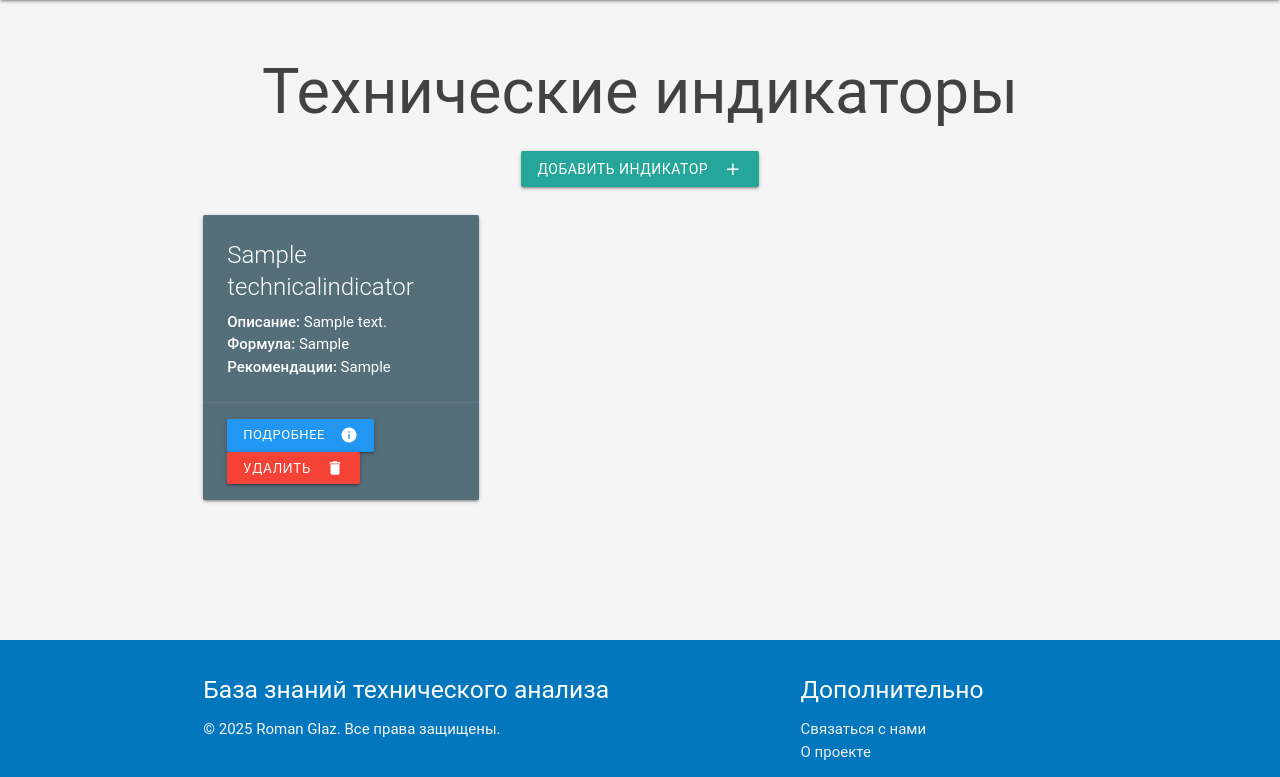
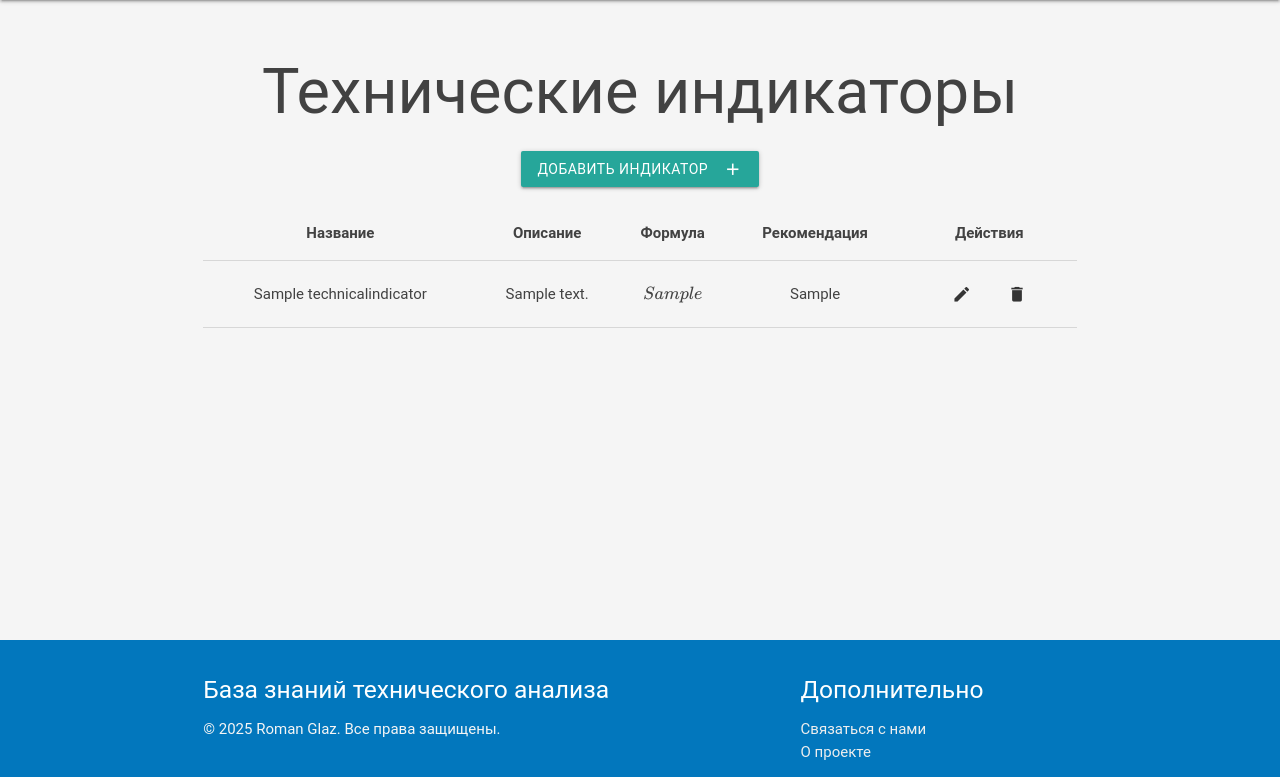
Before and after one commit to Vokerlee/django-practise, a Django app: page /tech-indicators in a window 1280 px wide. Shown: the part 64-841 px from the top of the page. Run offline with Django 4.2, Linux system fonts and the light colour scheme; tables that the repository leaves empty hold one stand-in row (Sample ...).

Commit message:
Apps: support LaTeX formulas & change display of technical indicators page

```diff
--- a/tech_analyses/urls.py
+++ b/tech_analyses/urls.py
@@ -19,7 +19,7 @@ from . import views
 
 urlpatterns = [
     path('', views.index),
-    path('tech-indicators', views.tech_indicators, name='indicators'),
+    path('tech-indicators', views.tech_indicators, name='tech_indicators'),
     path('tech-indicators/delete/<int:indicator_id>', views.delete_indicator, name='delete_indicator'),
     path('quiz', views.quiz, name="quiz"),
 ]
--- a/templates/tech_indicators.html
+++ b/templates/tech_indicators.html
@@ -28,54 +30,43 @@
         </div>
     </div>
 
-    <!-- List of Indicators -->
+    <!-- Indicators Table -->
     <div class="row">
-        {% for indicator in indicators %}
-            <div class="col s12 m6 l4">
-                <div class="card blue-grey darken-1">
-                    <div class="card-content white-text">
-                        <span class="card-title">{{ indicator.name }}</span>
-                        <p><strong>Описание:</strong> {{ indicator.description }}</p>
-                        <p><strong>Формула:</strong> {{ indicator.formula }}</p>
-                        <p><strong>Рекомендации:</strong> {{ indicator.recommendation }}</p>
-                    </div>
-                    <div class="card-action">
-                        <a href="#modal-{{ indicator.id }}" class="modal-trigger btn-small waves-effect waves-light blue">
-                            Подробнее
-                            <i class="material-icons right">info</i>
-                        </a>
-
-                        <!-- Delete Form -->
-                        <form method="POST" action="{% url 'delete_indicator' indicator.id %}" style="display:inline;">
-                            {% csrf_token %}
-                            <button type="submit" class="btn-small red waves-effect waves-light" onclick="return confirm('Вы уверены, что хотите удалить индикатор {{ indicator.name }}?');">
-                                Удалить
-                                <i class="material-icons right">delete</i>
-                            </button>
-                        </form>
-                    </div>
-                </div>
-            </div>
-
-            <!-- Modal for Indicator Details -->
-            <div id="modal-{{ indicator.id }}" class="modal">
-                <div class="modal-content">
-                    <h4>{{ indicator.name }}</h4>
-                    <p><strong>Описание:</strong> {{ indicator.description }}</p>
-                    <p><strong>Формула:</strong> {{ indicator.formula }}</p>
-                    <p><strong>Рекомендации по использованию:</strong> {{ indicator.recommendation }}</p>
-                </div>
-                <div class="modal-footer">
-                    <a href="#!" class="modal-close btn-flat">Закрыть</a>
-                </div>
-            </div>
-        {% endfor %}
-
-        {% if not indicators %}
-            <div class="col s12">
-                <p class="center-align">Пока нет индикаторов. Добавьте первый!</p>
-            </div>
-        {% endif %}
+        <div class="col s12">
+            <table class="highlight centered responsive-table">
+                <thead>
+                    <tr>
+                        <th>Название</th>
+                        <th>Описание</th>
+                        <th>Формула</th>
+                        <th>Рекомендация</th>
+                        <th>Действия</th>
+                    </tr>
+                </thead>
+                <tbody>
+                    {% for indicator in indicators %}
+                        <tr>
+                            <td>{{ indicator.name }}</td>
+                            <td>{{ indicator.description|truncatewords:30 }}</td>
+                            <td><span class="mathjax">\( {{ indicator.formula|default:"Нет формулы" }} \)</span></td>
+                            <td>{{ indicator.recommendation|truncatewords:30 }}</td>
+                            <td>
+                                <a href="#edit-indicator-modal-{{ indicator.id }}" class="modal-trigger btn-flat">
+                                    <i class="material-icons">edit</i>
+                                </a>
+                                <a href="{% url 'delete_indicator' indicator.id %}" class="btn-flat confirm-delete">
+                                    <i class="material-icons">delete</i>
+                                </a>
+                            </td>
+                        </tr>
+                    {% empty %}
+                        <tr>
+                            <td colspan="5">Нет индикаторов. Добавьте новый!</td>
+                        </tr>
+                    {% endfor %}
+                </tbody>
+            </table>
+        </div>
     </div>
 
     <!-- Modal for Adding New Indicator -->
@@ -118,6 +109,81 @@
             </form>
         </div>
     </div>
+
+    <!-- Edit Indicator Modals -->
+    {% for indicator in indicators %}
+        <div id="edit-indicator-modal-{{ indicator.id }}" class="modal">
+            <div class="modal-content">
+                <h4>Редактировать индикатор</h4>
+                <form method="POST" action="{% url 'tech_indicators' %}">
+                    {% csrf_token %}
+                    <input type="hidden" name="indicator_id" value="{{ indicator.id }}">
+                    <div class="input-field">
+                        <input id="edit_name_{{ indicator.id }}" name="name" type="text" value="{{ indicator.name }}" required>
+                        <label for="edit_name_{{ indicator.id }}" class="active">Название</label>
+                    </div>
+                    <div class="input-field">
+                        <textarea id="edit_description_{{ indicator.id }}" name="description" class="materialize-textarea" required>{{ indicator.description }}</textarea>
+                        <label for="edit_description_{{ indicator.id }}" class="active">Описание</label>
+                    </div>
+                    <div class="input-field">
+                        <textarea id="edit_formula_{{ indicator.id }}" name="formula" class="materialize-textarea" required>{{ indicator.formula }}</textarea>
+                        <label for="edit_formula_{{ indicator.id }}" class="active">Формула (LaTeX)</label>
+                    </div>
+                    <div id="edit_formula_preview_{{ indicator.id }}" class="mathjax" style="min-height: 50px; margin: 10px 0;">
+                        \( {{ indicator.formula|default:"" }} \)
+                    </div>
+                    <div class="input-field">
+                        <textarea id="edit_recommendation_{{ indicator.id }}" name="recommendation" class="materialize-textarea" required>{{ indicator.recommendation }}</textarea>
+                        <label for="edit_recommendation_{{ indicator.id }}" class="active">Рекомендация</label>
+                    </div>
+                    <div class="modal-footer">
+                        <a href="#!" class="modal-close btn-flat">Отмена</a>
+                        <button type="submit" name="edit_indicator" class="btn waves-effect waves-light">
+                            Сохранить
+                            <i class="material-icons right">save</i>
+                        </button>
+                    </div>
+                </form>
+            </div>
+        </div>
+    {% endfor %}
 </div>
 
+<script>
+    document.addEventListener('DOMContentLoaded', function() {
+        // Formula preview for add modal
+        var formulaInput = document.getElementById('formula');
+        var formulaPreview = document.getElementById('formula-preview');
+        if (formulaInput && formulaPreview) {
+            formulaInput.addEventListener('input', function() {
+                formulaPreview.innerHTML = this.value ? '\\(' + this.value + '\\)' : '';
+                MathJax.typeset();
+            });
+        }
+
+        // Formula preview for edit modals
+        {% for indicator in indicators %}
+            var editFormulaInput_{{ indicator.id }} = document.getElementById('edit_formula_{{ indicator.id }}');
+            var editFormulaPreview_{{ indicator.id }} = document.getElementById('edit_formula_preview_{{ indicator.id }}');
+            if (editFormulaInput_{{ indicator.id }} && editFormulaPreview_{{ indicator.id }}) {
+                editFormulaInput_{{ indicator.id }}.addEventListener('input', function() {
+                    editFormulaPreview_{{ indicator.id }}.innerHTML = this.value ? '\\(' + this.value + '\\)' : '';
+                    MathJax.typeset();
+                });
+            }
+        {% endfor %}
+
+        // Confirm delete
+        var deleteButtons = document.querySelectorAll('.confirm-delete');
+        deleteButtons.forEach(function(button) {
+            button.addEventListener('click', function(e) {
+                if (!confirm('Вы уверены, что хотите удалить этот индикатор?')) {
+                    e.preventDefault();
+                }
+            });
+        });
+    });
+</script>
+
 {% endblock %}
```
Also changed, not shown: other parts of templates/tech_indicators.html (+2 -0 lines).
